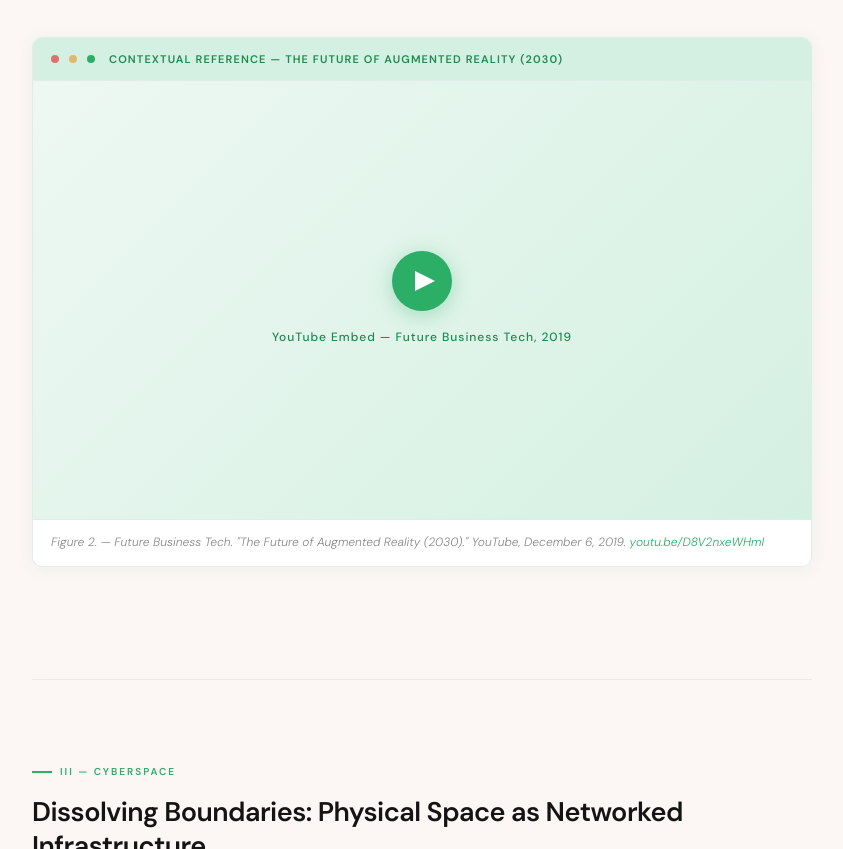
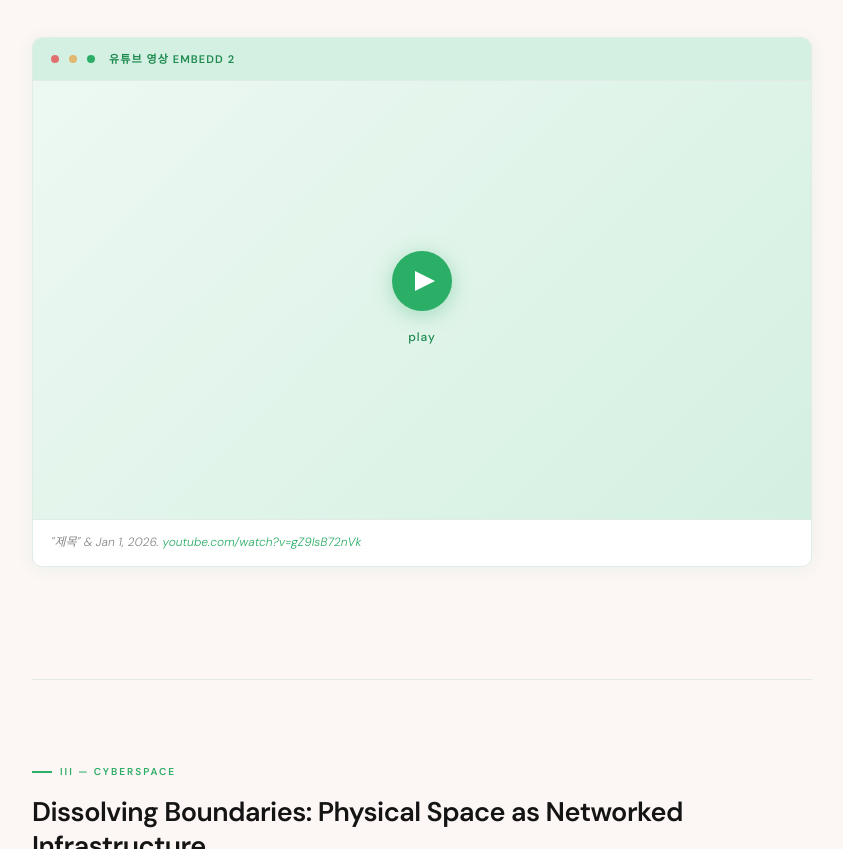
Before and after one commit to youngbinchoi1/est240_personalpage, a plain HTML site: page index.html in a window 1280 px wide. Shown: the part 4516-5365 px from the top of the page, without its empty margins (218-1061 px from the left). Drawn offline with Linux system fonts and the light colour scheme.

Commit message:
Update index.html

```diff
--- a/index.html
+++ b/index.html
@@ -449,15 +449,15 @@
     <div class="video-block">
       <div class="video-header">
         <div class="video-dot"></div><div class="video-dot"></div><div class="video-dot"></div>
-        <span class="video-label-text">Contextual Reference — The Future of Augmented Reality (2030)</span>
+        <span class="video-label-text">유튜브 영상 embedd 2</span>
       </div>
       <div class="video-placeholder">
         <div class="play-btn"></div>
-        <span>YouTube Embed — Future Business Tech, 2019</span>
+        <span>play</span>
       </div>
       <div class="video-caption">
-        Figure 2. — Future Business Tech. "The Future of Augmented Reality (2030)." YouTube, December 6, 2019.
-        <a href="https://youtu.be/D8V2nxeWHmI" target="_blank">youtu.be/D8V2nxeWHmI</a>
+        "제목" &amp; Jan 1, 2026.
+        <a href="유튜브 링크" target="_blank">youtube.com/watch?v=gZ9IsB72nVk</a>
       </div>
     </div>
   </section>
```
